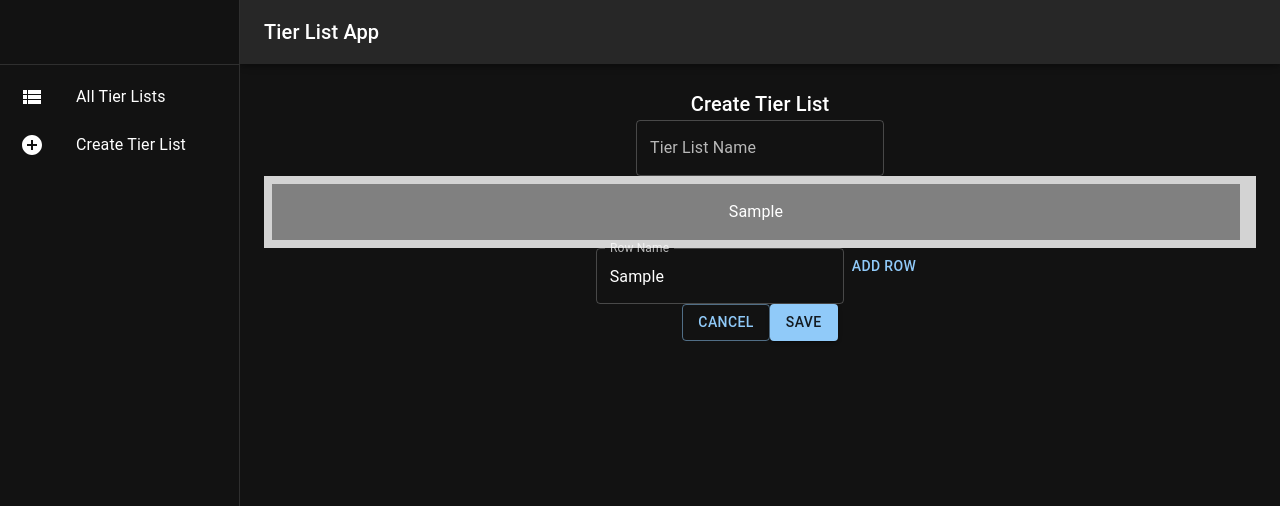
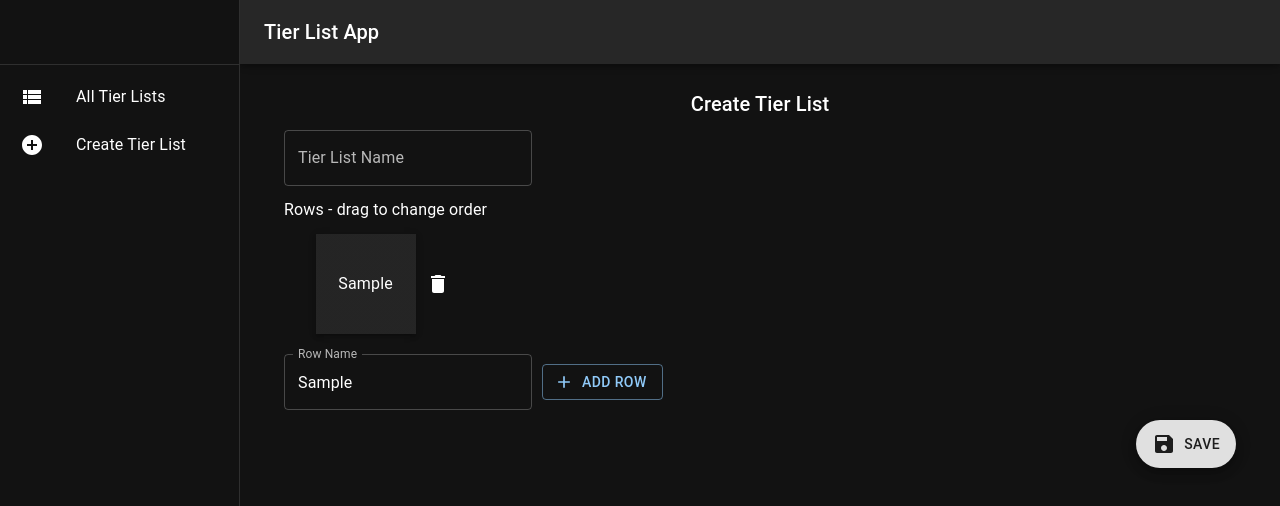
Before and after one commit to jdsanchez93/tier-list-builder, a React (Create React App) app in the folder ClientApp/tier-list-builder/: page /tier-list/create in a window 1280 px wide. Both pictures are taken after typing "Sample" into the empty fields and a click on the button "ADD ROW". Shown: the top 506 px of the page. Built offline with nearby package versions, Linux system fonts and the light colour scheme.

Commit message:
add css; minor adjustments

```diff
--- a/ClientApp/tier-list-builder/src/features/configure-tier-list/AddRowForm.tsx
+++ b/ClientApp/tier-list-builder/src/features/configure-tier-list/AddRowForm.tsx
@@ -1,6 +1,7 @@
 import { Box, Button, TextField } from '@mui/material';
 import React, { useState } from 'react';
 import { TierListRow } from '../tier-list/TierList.models';
+import AddIcon from '@mui/icons-material/Add';
 
 interface AddRowFormProps {
     tierListId: number;
@@ -13,6 +14,12 @@ export function AddRowForm(props: AddRowFormProps) {
     const [name, setName] = useState('');
 
     const onSubmit = () => {
+
+        if (name === '') {
+            // TODO consider displaying error to user
+            console.error('Cannot have blank name');
+            return;
+        }
 
         const duplicateRow = props.rows.find(r => r.name === name);
         if (duplicateRow !== undefined) {
@@ -37,7 +44,7 @@ export function AddRowForm(props: AddRowFormProps) {
     }
 
     return (
-        <Box>
+        <Box sx={{ margin: '10px', display: 'flex', alignItems: 'center', justifyContent: 'left', gap: '10px' }}>
             <TextField
                 id="row-name-input"
                 label="Row Name"
@@ -46,7 +53,14 @@ export function AddRowForm(props: AddRowFormProps) {
                 onChange={e => setName(e.target.value)}
                 autoComplete="off"
             />
-            <Button id="add-row-button" variant="text" onClick={onSubmit}>Add Row</Button>
+
+            <Button
+                id="add-row-button"
+                variant="outlined"
+                onClick={onSubmit}
+                startIcon={<AddIcon />}>
+                Add Row
+            </Button>
         </Box>
     );
 
--- a/ClientApp/tier-list-builder/src/features/configure-tier-list/ConfigureTierList.tsx
+++ b/ClientApp/tier-list-builder/src/features/configure-tier-list/ConfigureTierList.tsx
@@ -52,7 +52,9 @@ export function ConfigureTierList(props: ConfigureTierListProps) {
     );
 
     return (
-        <Box>
+        <Box
+            sx={{ margin: '10px' }}
+        >
             {configName}
             {draggableRows}
             {addRowForm}
--- a/ClientApp/tier-list-builder/src/features/configure-tier-list/ConfigureTierListForm.tsx
+++ b/ClientApp/tier-list-builder/src/features/configure-tier-list/ConfigureTierListForm.tsx
@@ -1,5 +1,5 @@
 import React from 'react';
-import { TextField } from '@mui/material';
+import { Box, TextField } from '@mui/material';
 
 interface TierListProps {
     onChange: React.ChangeEventHandler<HTMLInputElement | HTMLTextAreaElement>;
@@ -9,8 +9,7 @@ interface TierListProps {
 export function ConfigureTierListForm(props: TierListProps) {
 
     return (
-        <div>
-            <div>
+        <Box sx={{ margin: '10px', display: 'flex', justifyContent: 'left' }}>
             <TextField
                 id="outlined-basic"
                 label="Tier List Name"
@@ -19,7 +18,6 @@ export function ConfigureTierListForm(props: TierListProps) {
                 onChange={e => props.onChange(e)}
                 autoComplete="off"
             />
-            </div>
-        </div>
+        </Box>
     );
 }
--- a/ClientApp/tier-list-builder/src/features/configure-tier-list/DraggableTierListRows.tsx
+++ b/ClientApp/tier-list-builder/src/features/configure-tier-list/DraggableTierListRows.tsx
@@ -16,6 +16,8 @@ import type {
     DroppableStateSnapshot,
 } from '@hello-pangea/dnd';
 import { TierListRow } from '../tier-list/TierList.models';
+import { Box, IconButton, Paper, Typography } from '@mui/material';
+import DeleteIcon from '@mui/icons-material/Delete';
 
 
 // a little function to help us with reordering the result
@@ -39,18 +41,22 @@ const getItemStyle = (
 ) => ({
     // some basic styles to make the items look a bit nicer
     userSelect: 'none' as const,
-    padding: grid * 2,
-    margin: `0 ${grid}px 0 0`,
+    // padding: grid * 2,
+    // margin: `0 ${grid}px 0 0`,
 
     // change background colour if dragging
-    background: isDragging ? 'lightgreen' : 'grey',
+    // background: isDragging ? 'lightgreen' : 'grey',
+
+    display: 'flex',
+    justifyContent: 'center',
+    alignItems: 'center',
 
     // styles we need to apply on draggables
     ...draggableStyle,
 });
 
 const getListStyle = (isDraggingOver: boolean) => ({
-    background: isDraggingOver ? 'lightblue' : 'lightgrey',
+    // background: isDraggingOver ? 'lightblue' : 'lightgrey',
     padding: grid,
     overflow: 'auto',
 });
@@ -65,21 +71,29 @@ export function DraggableTierListRows(props: DraggableTierListProps) {
     const sortedRows = ([...(props.rows)]).sort((a, b) => a.index - b.index)
 
     const onDragEnd = (result: DropResult) => {
+        const { destination, source } = result;
         // dropped outside the list
-        if (!result.destination) {
+        if (!destination) {
             return;
         }
 
+        if (source.index === destination.index)
+            return;
+
         const items = reorder(
             sortedRows,
-            result.source.index,
-            result.destination.index,
+            source.index,
+            destination.index,
         );
 
         props.onChange(items);
     }
 
     return (
+        <Box sx={{ display: 'flex', flexDirection: 'column', width: 'fit-content', margin: '10px' }}>
+
+            <Typography variant='subtitle1'>Rows - drag to change order</Typography>
+
             <DragDropContext
                 onDragEnd={onDragEnd}
             >
@@ -103,17 +117,36 @@ export function DraggableTierListRows(props: DraggableTierListProps) {
                                         draggableProvided: DraggableProvided,
                                         draggableSnapshot: DraggableStateSnapshot,
                                     ) => (
-                                    <div
+                                        <Box
+                                            sx={{ display: 'flex' }}
                                             ref={draggableProvided.innerRef}
                                             {...draggableProvided.draggableProps}
-                                        {...draggableProvided.dragHandleProps}
                                             style={getItemStyle(
                                                 draggableSnapshot.isDragging,
                                                 draggableProvided.draggableProps.style,
                                             )}
                                         >
+                                            <Paper
+                                                // variant="outlined"
+                                                square
+                                                elevation={3}
+                                                sx={{
+                                                    width: '100px',
+                                                    height: '100px',
+                                                    display: 'flex',
+                                                    alignItems: 'center',
+                                                    justifyContent: 'center',
+                                                    margin: '2px'
+                                                }}
+                                                {...draggableProvided.dragHandleProps}
+                                            >
                                                 {item.name}
-                                    </div>
+                                            </Paper>
+                                            {/* TODO delete row */}
+                                            <IconButton aria-label="delete" onClick={(e) => ({})}>
+                                                <DeleteIcon />
+                                            </IconButton>
+                                        </Box>
                                     )}
                                 </Draggable>
                             ))}
@@ -122,6 +155,7 @@ export function DraggableTierListRows(props: DraggableTierListProps) {
                     )}
                 </Droppable>
             </DragDropContext>
+        </Box>
     );
 
 }
--- a/ClientApp/tier-list-builder/src/features/configure-tier-list/EditTierList.tsx
+++ b/ClientApp/tier-list-builder/src/features/configure-tier-list/EditTierList.tsx
@@ -26,8 +26,6 @@ export default function EditTierList() {
                 Edit Tier List
             </Typography>
 
-            <br />
-
             {content}
 
         </div>
--- a/ClientApp/tier-list-builder/src/features/configure-tier-list/SaveTierList.tsx
+++ b/ClientApp/tier-list-builder/src/features/configure-tier-list/SaveTierList.tsx
@@ -1,7 +1,8 @@
-import { Box, Button } from '@mui/material';
+import { Box, Button, Fab } from '@mui/material';
 import React from 'react';
 import { useEditTierListMutation } from '../api/apiSlice';
 import { TierList } from '../tier-list/TierList.models';
+import SaveIcon from '@mui/icons-material/Save';
 
 interface SaveTierListProps {
     tierList: TierList;
@@ -9,11 +10,6 @@ interface SaveTierListProps {
 
 export const SaveTierList = (props: SaveTierListProps) => {
     const [patchTierList] = useEditTierListMutation();
-
-    const onCancel = () => {
-        // TODO
-        console.log('cancel');
-    }
 
     const onSubmit = async () => {
         try {
@@ -30,9 +26,13 @@ export const SaveTierList = (props: SaveTierListProps) => {
     }
 
     return (
-        <Box>
-            <Button variant="outlined" onClick={onCancel}>Cancel</Button>
-            <Button variant="contained" onClick={onSubmit}>Save</Button>
+        <Box
+            sx={{ margin: '10px', display: 'flex', justifyContent: 'right', gap: '20px' }}
+        >
+            <Fab variant="extended" onClick={onSubmit}>
+                <SaveIcon sx={{ mr: 1 }} />
+                Save
+            </Fab>
         </Box>
     )
 }
```
Lines whose indentation alone changed are shown as unchanged.
